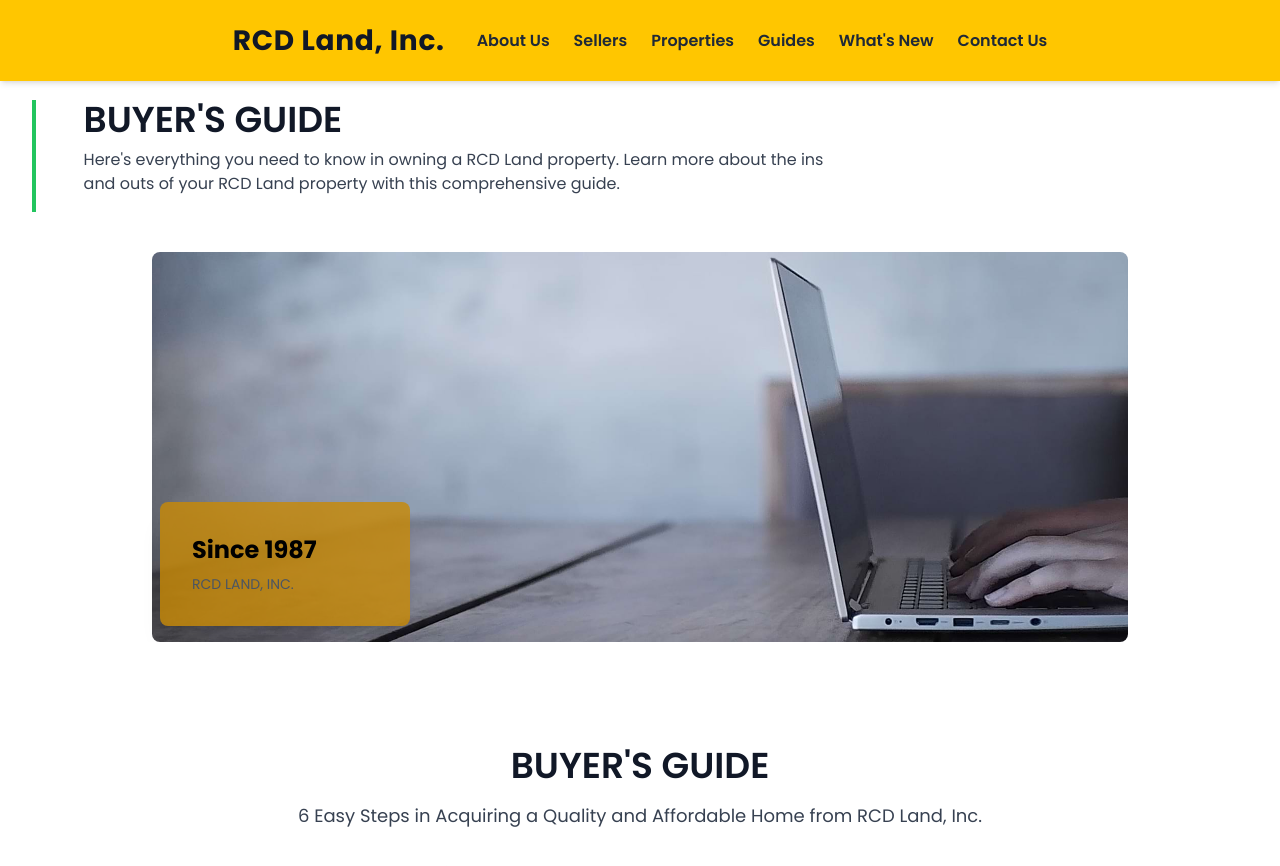
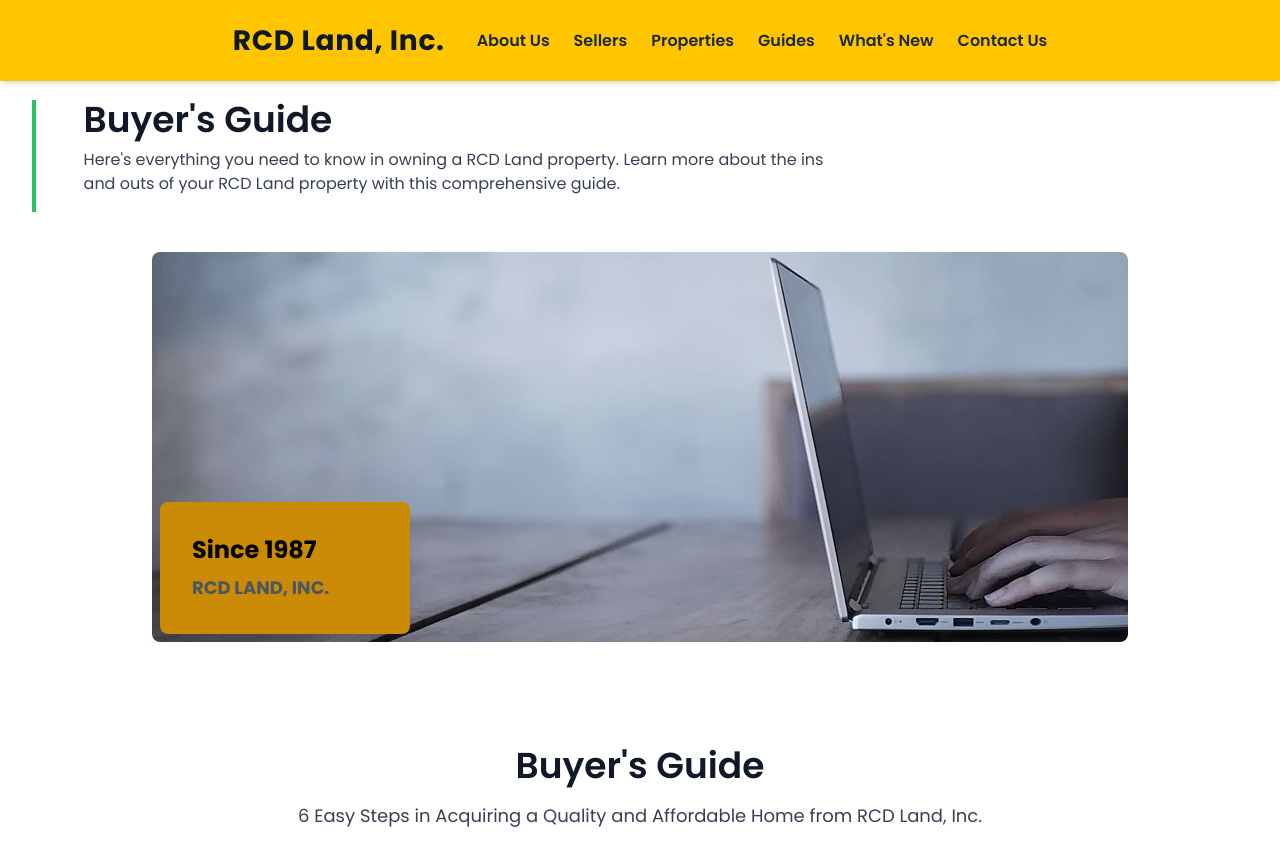
Before and after one commit to renrengabas/rcdland.com, a Jekyll site: the page built from guides/index.html, in a window 1280 px wide and 900 px high. Shown: the top 866 px of the window. Built offline with Jekyll 4.4.1, drawn with Linux system fonts in a browser that asks for light colours; nearby versions of some CDN libraries.

Commit message:
change the formatting #405

```diff
--- a/guides/index.html
+++ b/guides/index.html
@@ -11,7 +11,7 @@ permalink: /guides/
       <div class="flex items-start gap-6 mb-8 md:mb-0">
         <div class="w-1.5 h-28 bg-green-500 mr-6"></div>
         <div>
-          <h1 class="text-2xl md:text-4xl font-semibold text-gray-900 mb-2">BUYER'S GUIDE</h1>
+          <h1 class="text-2xl md:text-4xl font-semibold text-gray-900 mb-2">Buyer's Guide</h1>
           <span class="text-gray-700 text-base">
             Here's everything you need to know in owning a RCD Land property. Learn more about the ins and outs of your RCD Land property with this comprehensive guide.
           </span>
@@ -28,19 +28,19 @@ permalink: /guides/
     src="/assets/img/guides/guide.jpg"
     loading="lazy"/>
 
-   <div class="absolute left-2 sm:left-8 bottom-2 sm:bottom-4 bg-yellow-600/80 text-black p-3 sm:p-6 md:p-8
+   <div class="absolute left-2 sm:left-8 bottom-2 sm:bottom-2 bg-yellow-600 text-black p-3 sm:p-6 md:p-8
    w-[150px] sm:w-[250px] md:w-[250px] max-w-[95vw] shadow-xl flex flex-col items-start rounded-lg">
    <h2 class="text-base sm:text-xl md:text-2xl font-bold leading-tight text-left w-full">
       Since 1987
     </h2>
-   <p class="text-xs sm:text-sm mt-2 font-medium text-gray-600 text-left w-full">
+   <p class="text-xs sm:text-lg mt-2 font-bold text-gray-600 text-left w-full">
       RCD LAND, INC.
     </p>
   </div>
 </div>
 
 <section class="max-w-7xl mx-auto px-4 py-10">
-  <h2 class="text-3xl md:text-4xl font-semibold text-gray-900 mb-4 text-center">BUYER'S GUIDE</h2>
+  <h2 class="text-3xl md:text-4xl font-semibold text-gray-900 mb-4 text-center">Buyer's Guide</h2>
   <p class="text-lg text-gray-700 mb-8 text-center">
     6 Easy Steps in Acquiring a Quality and Affordable Home from RCD Land, Inc.
   </p>
```
